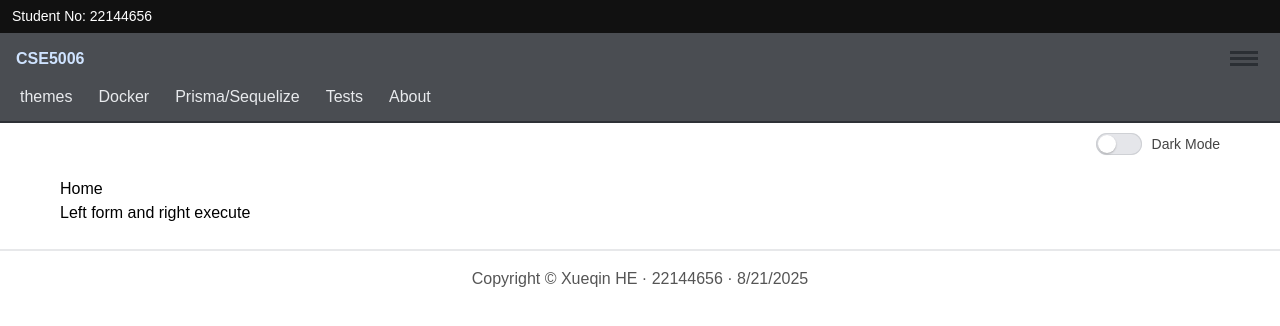
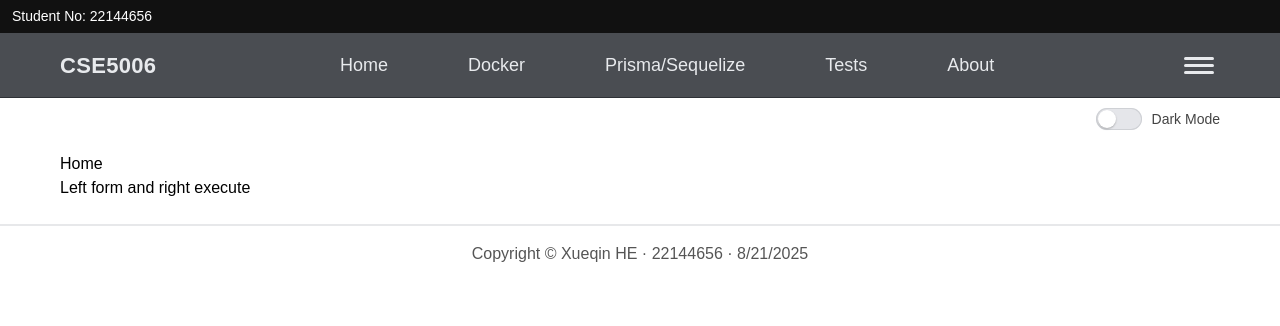
Before and after one commit to Xueqin17/myweb, a Next.js app: page / in a window 1280 px wide. Shown: the top 326 px of the page. Built offline with nearby package versions, Linux system fonts and the light colour scheme.

Commit message:
Optimize Headernav

```diff
--- a/app/Components/HeaderNav/HeaderNav.module.css
+++ b/app/Components/HeaderNav/HeaderNav.module.css
@@ -1,66 +1,74 @@
 
-.header {
-  background: #4a4d52;
-  color: #fff;
-  display: grid;
-  grid-template-columns: 1fr auto;
+.nav {
+  background: var(--nav-bg, #4a4d52);
+  color: var(--nav-fg, #e8eaed);
+  border-bottom: 1px solid #2e3136;
+}
+
+
+.inner {
+  max-width: 1200px;
+  margin: 0 auto;
+  padding: 0 20px;
+
+  display: flex;
   align-items: center;
-  gap: 12px;
-  padding: 12px 16px;
-  border-bottom: 2px solid #2e3136;
+  justify-content: space-between;
+  min-height: 64px;
+  gap: 16px;
 }
 
 
 .brand {
-  color: #cfe3ff;
-  font-weight: 600;
+  color: inherit;
   text-decoration: none;
+  font-weight: 700;
+  font-size: 22px;
+  letter-spacing: .3px;
 }
 
 
 .menu {
+  display: flex;
+  align-items: center;
+  gap: 80px;
   list-style: none;
   margin: 0;
   padding: 0;
-  display: flex;
-  gap: 18px;
-  align-items: center;
 }
-.menu a {
-  color: #e8eaed;
+
+/* Link style */
+.link {
+  color: inherit;
   text-decoration: none;
-  padding: 6px 4px;
-  border-bottom: 2px solid transparent;
+  font-size: 18px;
 }
-.activeLink { border-color: #e8eaed; }
-.menu a:focus-visible { outline: 2px solid #fff; outline-offset: 2px; }
+.link:hover {
+  text-decoration: underline;
+}
 
 
 .hamburger {
-
-  width: 40px; height: 28px;
-  border: none; background: transparent;
-  position: relative; cursor: pointer;
-  margin-left: 8px;
+  width: 42px;
+  height: 30px;
+  position: relative;
+  border: none;
+  background: transparent;
+  cursor: pointer;
 }
 .hamburger span {
-  position: absolute; left: 6px; right: 6px; height: 3px; background: #2b2f34;
-  transition: transform .28s ease, opacity .2s ease, background .2s ease;
+  position: absolute;
+  left: 6px; right: 6px;
+  height: 3px;
+  background: currentColor;
+  border-radius: 2px;
+  transition: transform .2s ease, opacity .2s ease;
 }
-.hamburger span:nth-child(1){ top: 6px; }
-.hamburger span:nth-child(2){ top: 12px; }
-.hamburger span:nth-child(3){ top: 18px; }
+.hamburger span:nth-child(1){ top: 7px; }
+.hamburger span:nth-child(2){ top: 14px; }
+.hamburger span:nth-child(3){ top: 21px; }
 
-.hamburger.active span:nth-child(1){ transform: translateY(6px) rotate(45deg); background:#e8eaed; }
-.hamburger.active span:nth-child(2){ opacity: 0; }
-.hamburger.active span:nth-child(3){ transform: translateY(-6px) rotate(-45deg); background:#e8eaed; }
-
-
+/* When the screen is small, the menu is hidden and only the hamburger icon is displayed*/
 @media (max-width: 900px){
-  .menu {
-    position: absolute; right: 12px; top: 54px;
-    background: #4a4d52; border: 1px solid #2e3136; border-radius: 10px;
-    padding: 12px; display: none; flex-direction: column; gap: 12px; min-width: 200px;
-  }
-  .menu.open { display: flex; }
+  .menu { display: none; }
 }
--- a/app/Components/HeaderNav/index.tsx
+++ b/app/Components/HeaderNav/index.tsx
@@ -6,19 +6,44 @@ import MenuTabs from './MenuTabs';
 import Actions from './Actions';
 import Hamburger from './Hamburger';
 import { useState } from 'react';
+import Link from 'next/link';
 
 /**
  * - MenuTabs：（themes / Docker / Prisma / Tests / About）
  * - Actions：operation area on the right
  */
+
+const TABS: Array<[string, string]> = [
+  ['/', 'Home'],
+  ['/docker', 'Docker'],
+  ['/prisma', 'Prisma/Sequelize'],
+  ['/tests', 'Tests'],
+  ['/about', 'About'],
+];
+
+
 export default function HeaderNav() {
-  const [open, setOpen] = useState(false);
   return (
-    <div className={styles.header} role="navigation" aria-label="Main">
-      <Brand />
-      <Hamburger open={open} setOpen={setOpen} />
-      <MenuTabs open={open} setOpen={setOpen} />
-      <Actions />
-    </div>
+    <nav className={styles.nav}>
+
+      <div className={styles.inner}>
+        <Link href="/" className={styles.brand}>CSE5006</Link>
+
+        <ul className={styles.menu} role="menubar" aria-label="Main Navigation">
+          {TABS.map(([href, label]) => (
+            <li key={href} role="none">
+              <Link role="menuitem" href={href} className={styles.link}>
+                {label}
+              </Link>
+            </li>
+          ))}
+        </ul>
+
+
+        <button className={styles.hamburger} aria-label="Menu">
+          <span /><span /><span />
+        </button>
+      </div>
+    </nav>
   );
 }
```
